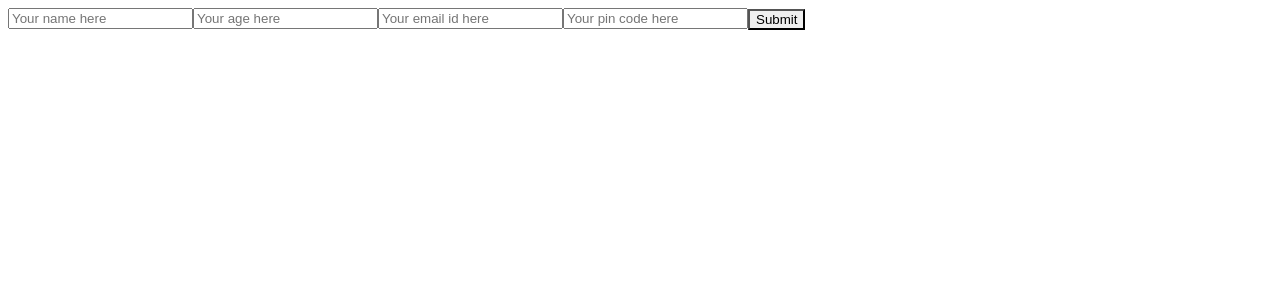
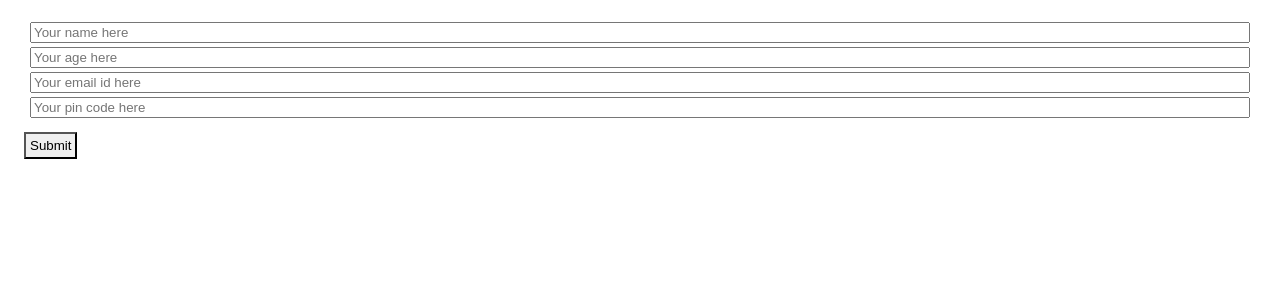
Before and after one commit to AnishDe12020/Vaccine-Checker-Frontend, a Next.js app: page / in a window 1280 px wide. Shown: the top 300 px of the page. Built offline with nearby package versions, Linux system fonts and the light colour scheme; no server answers.

Commit message:
Added some styling to the form

```diff
--- a/pages/index.js
+++ b/pages/index.js
@@ -1,6 +1,6 @@
 import Head from "next/head"
 import { Formik, Form, ErrorMessage } from "formik"
-import { Input, Button, useToast } from "@chakra-ui/react"
+import { Input, Button, Flex, Box, useToast } from "@chakra-ui/react"
 import { submitData } from "@/utils/db"
 
 export default function Home() {
@@ -80,13 +80,23 @@ export default function Home() {
         }}
       >
         {({ values, handleChange, handleBlur, isSubmitting }) => (
+          <Box m={8} p={4} borderRadius={8}>
             <Form>
+              <Flex
+                m={4}
+                p={4}
+                backgroundColor="gray.100"
+                flexDirection="column"
+                borderRadius={8}
+                justifyContent="space-between"
+              >
                 <Input
                   onChange={handleChange}
                   onBlur={handleBlur}
                   value={values.name}
                   placeholder="Your name here"
                   name="name"
+                  m={2}
                 />
                 <ErrorMessage name="name" />
                 <Input
@@ -95,6 +105,7 @@ export default function Home() {
                   value={values.age}
                   placeholder="Your age here"
                   name="age"
+                  m={2}
                 />
                 <ErrorMessage name="age" />
                 <Input
@@ -103,6 +114,7 @@ export default function Home() {
                   value={values.email}
                   placeholder="Your email id here"
                   name="email"
+                  m={2}
                 />
                 <ErrorMessage name="email" />
                 <Input
@@ -111,13 +123,15 @@ export default function Home() {
                   value={values.pinCode}
                   placeholder="Your pin code here"
                   name="pinCode"
+                  m={2}
                 />
                 <ErrorMessage name="pinCode" />
-
-            <Button type="submit" isLoading={isSubmitting}>
+              </Flex>
+              <Button m={4} p={4} type="submit" isLoading={isSubmitting}>
                 Submit
               </Button>
             </Form>
+          </Box>
         )}
       </Formik>
     </div>
```
Lines whose indentation alone changed are shown as unchanged.
